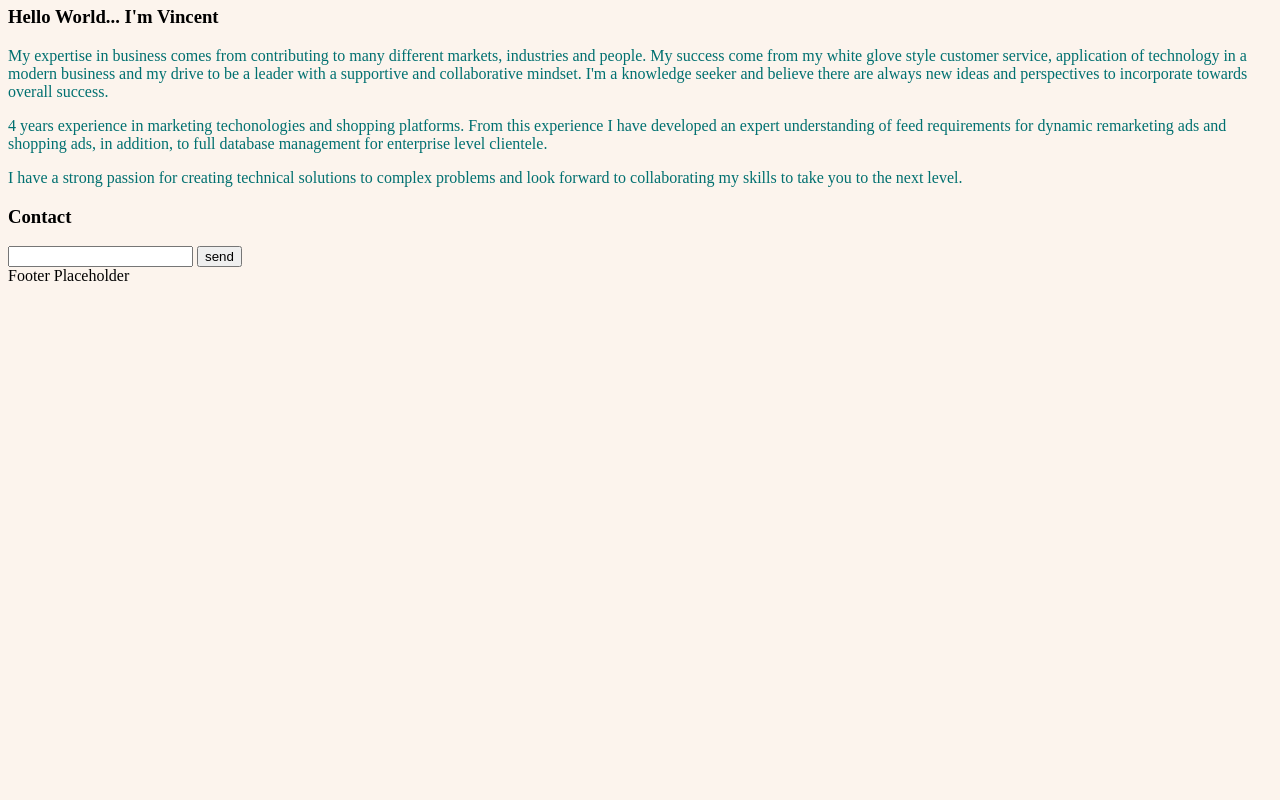
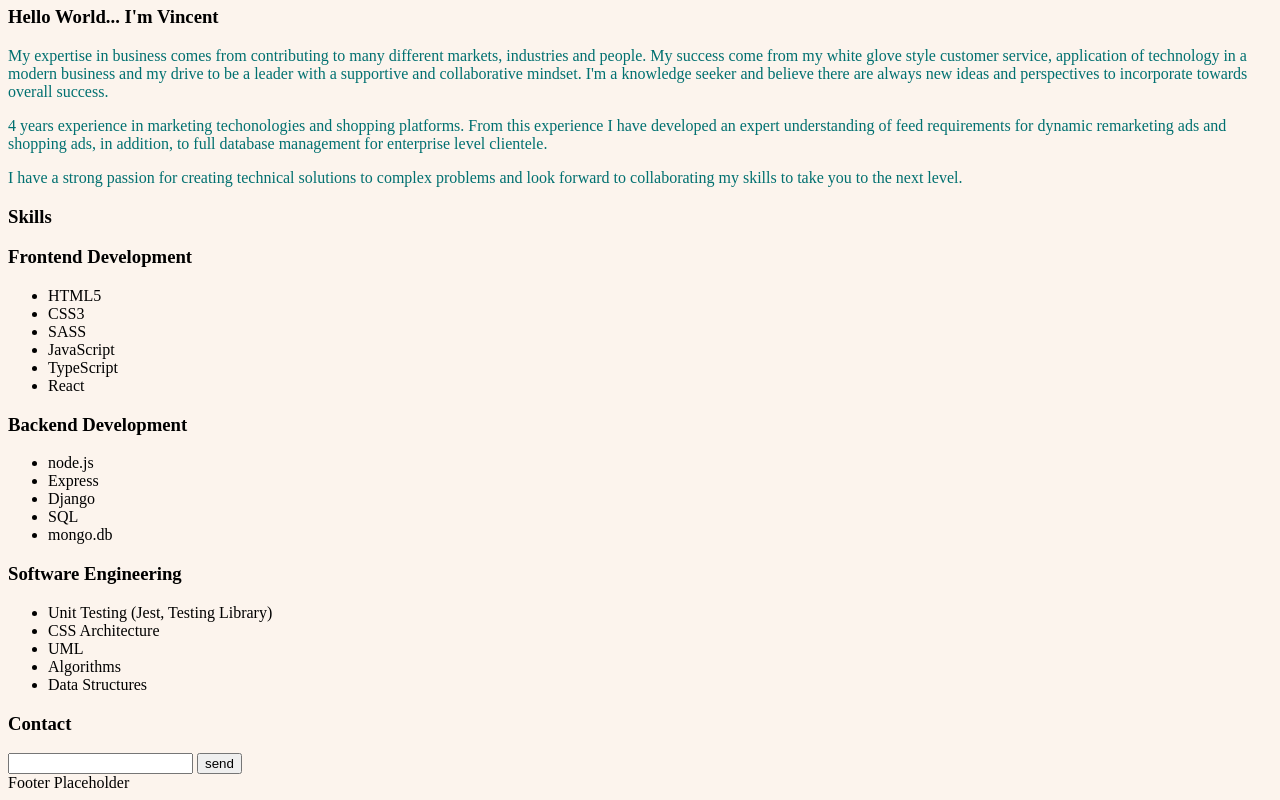
Before and after one commit to ElectroPapi/portfolio-site, a plain HTML site: page index.html in a window 1280 px wide. Shown: the part 622-1422 px from the top of the page. Before the commit the page ends 915 px from the top, so only its background shows below. Drawn offline with Linux system fonts and the light colour scheme.

Commit message:
added skills section

```diff
--- a/index.html
+++ b/index.html
@@ -37,6 +37,40 @@
         <p>4 years experience in marketing techonologies and shopping platforms. From this experience I have developed an expert understanding of feed requirements for dynamic remarketing ads and shopping ads, in addition, to full database management for enterprise level clientele. </p>
         <p>I have a strong passion for creating technical solutions to complex problems and look forward to collaborating my skills to take you to the next level. </p>
     </section>
+    <section>
+        <h3>Skills</h3>
+        <section>
+            <h3>Frontend Development</h3>
+            <ul>
+                <li>HTML5</li>
+                <li>CSS3</li>
+                <li>SASS</li>
+                <li>JavaScript</li>
+                <li>TypeScript</li>
+                <li>React</li>
+            </ul>
+        </section>
+        <section>
+            <h3>Backend Development</h3>
+            <ul>
+                <li>node.js</li>
+                <li>Express</li>
+                <li>Django</li>
+                <li>SQL</li>
+                <li>mongo.db</li>
+            </ul>
+        </section>
+        <section>
+            <h3>Software Engineering</h3>
+            <ul>
+                <li>Unit Testing (Jest, Testing Library)</li>
+                <li>CSS Architecture</li>
+                <li>UML</li>
+                <li>Algorithms</li>
+                <li>Data Structures</li>
+            </ul>
+        </section>
+    </section>
     <section id="contact">
         <h3>Contact</h3>
             <form action="#" method="get">
@@ -44,6 +78,7 @@
                 <button type="submit">send</button>
             </form>
     </section>
+
 </main>
 <footer>Footer Placeholder</footer>
    </body>
```
